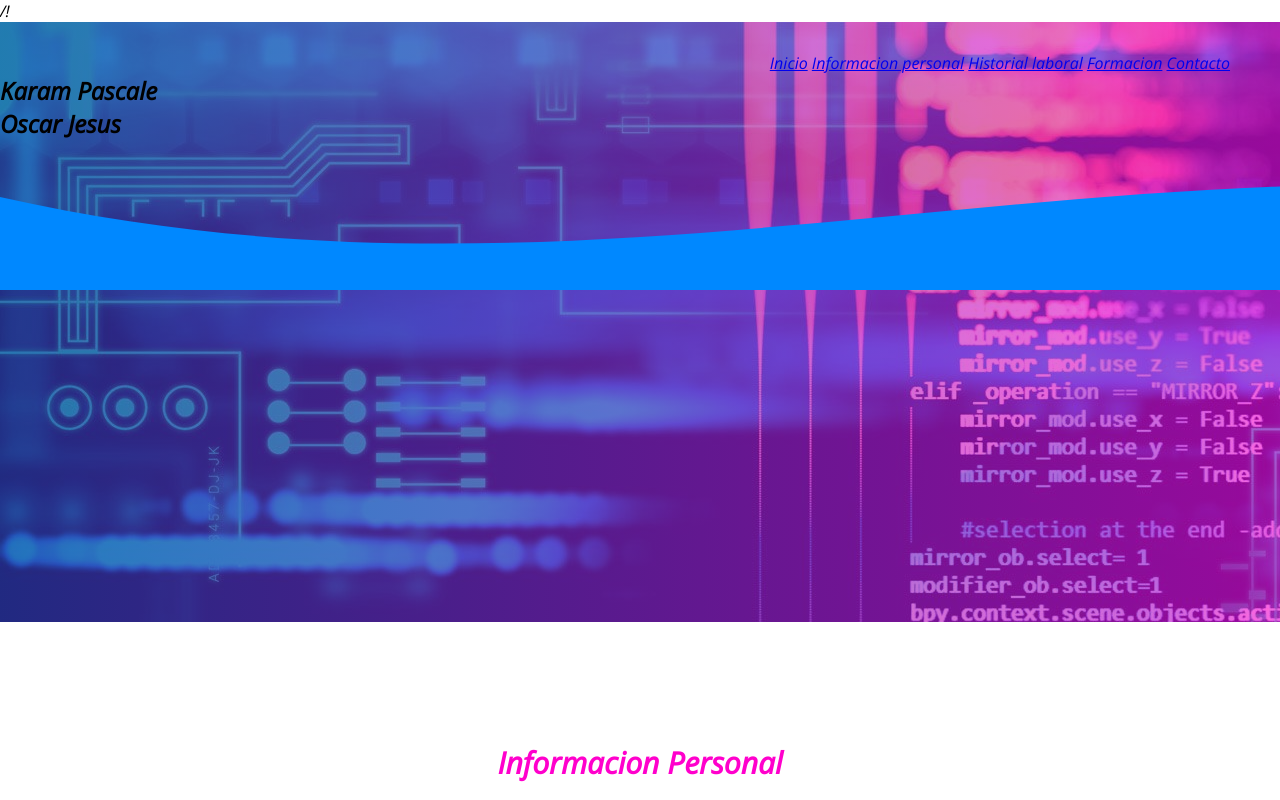
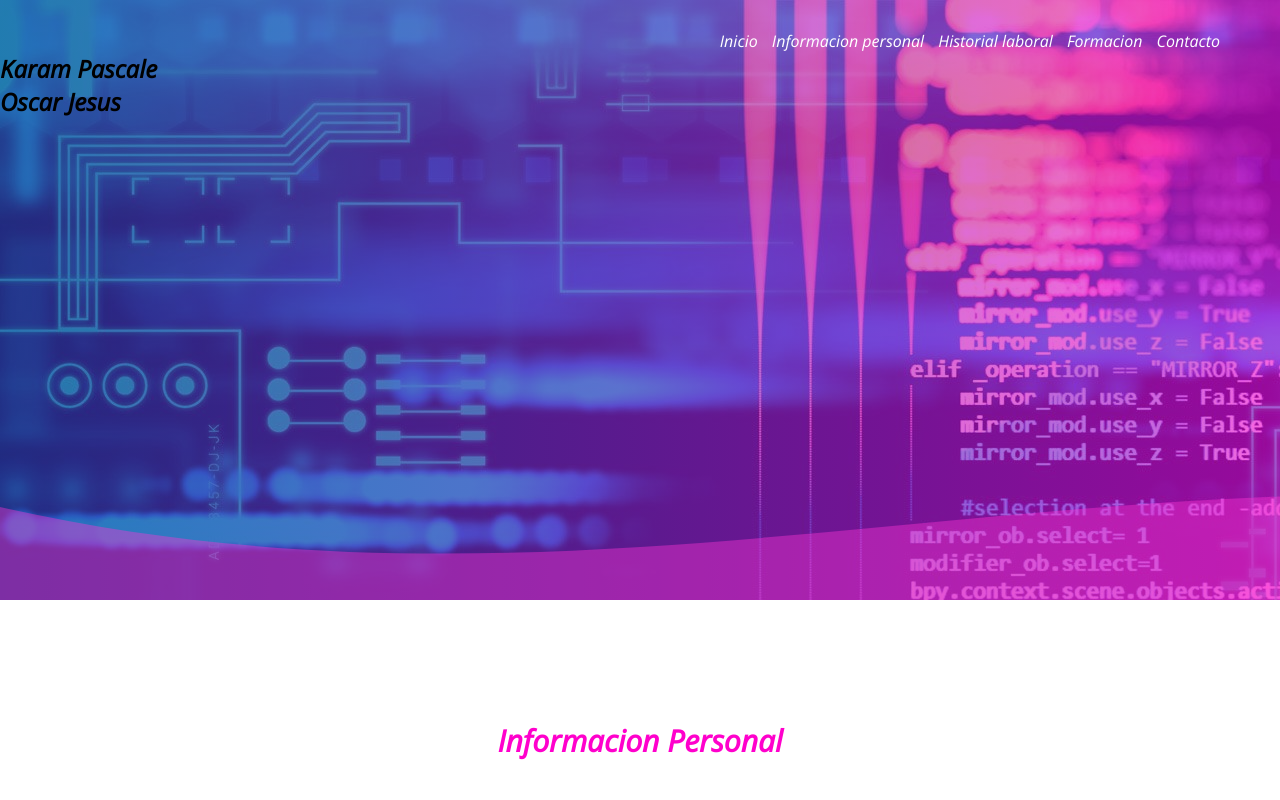
Before and after one commit to YisusK3/YisusK3.github.io, a plain HTML site: page index.html in a window 1280 px wide. Shown: the top 800 px of the page. Drawn offline with nearby package versions, Linux system fonts and the light colour scheme; files whose address does not match are found by name.

Commit message:
Cambiamos el color de la OLA

```diff
--- a/Estilos.css
+++ b/Estilos.css
@@ -33,7 +33,22 @@ header{                       /*Se agrega el fondo*/
     position: relative;
 }
 
-nav{
+nav{                     /*Se agregan los botones*/
     text-align: right;
     padding: 30px 50px 0 0;
 }
+nav>a{           /*Se personalizan los botones*/
+    color:#fff;
+    font-weight: 300;
+    text-decoration: none;
+    margin-right: 10px;
+}
+nav>a:hover{
+    text-decoration: underline;
+}
+
+.wave{
+    position: absolute;
+    bottom: 0;
+    width: 100%;
+}
--- a/index.html
+++ b/index.html
@@ -1,7 +1,7 @@
 <!DOCTYPE html>
 <html lang="es">
 <head>
-    <meta charset="UTF-8">                          /!
+    <meta charset="UTF-8">
     <meta http-equiv="X-UA-Compatible" content="IE=edge">
     <meta name="viewport" content="width=device-width, initial-scale=1.0">
     <title>CurriculumKaramJesus</title>
@@ -23,7 +23,7 @@
             <h1>Karam Pascale</h1>
             <h2>Oscar Jesus</h2>
         </section>
-        <div class="wave"style="height: 150px; overflow: hidden;" ><svg viewBox="0 0 500 150" preserveAspectRatio="none" style="height: 100%; width: 100%;"><path d="M-169.58,-97.19 C148.69,299.52 363.15,-30.08 659.42,60.70 L691.03,325.17 L-55.01,168.27 Z" style="stroke: none; fill: #08f;"></path></svg></div>
+        <div class="wave"style="height: 150px; overflow: hidden;" ><svg viewBox="0 0 500 150" preserveAspectRatio="none" style="height: 100%; width: 100%;"><path d="M-169.58,-97.19 C148.69,299.52 363.15,-30.08 659.42,60.70 L691.03,325.17 L-55.01,168.27 Z" style="stroke: none; fill: #fa34d26c;"></path></svg></div>
     </header>
     <main>
         <section class="Informacion-personal">
```
